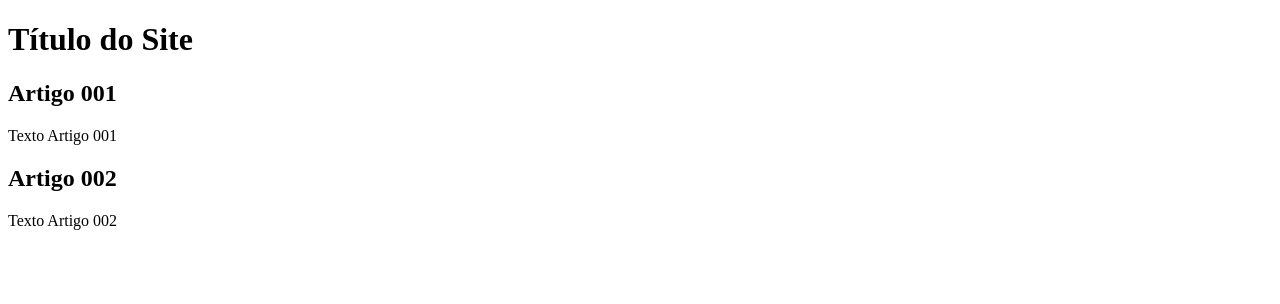
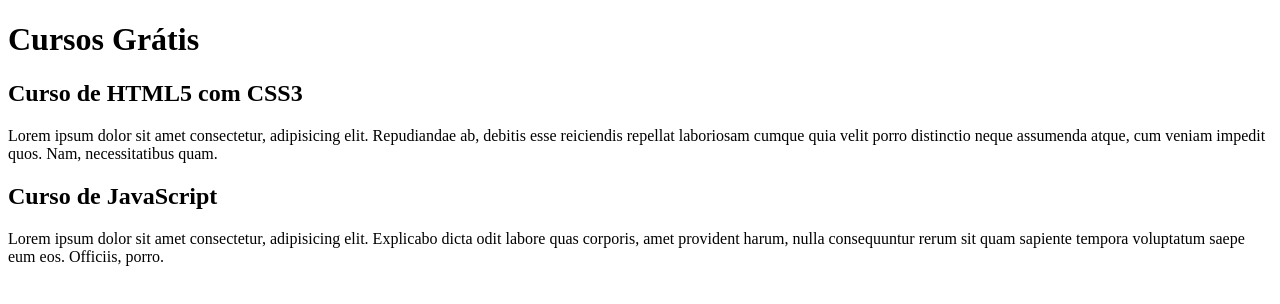
Before and after one commit to WellingtonCst/projeto-site, a plain HTML site: page index.html in a window 1280 px wide. Drawn offline with Linux system fonts and the light colour scheme.

Commit message:
comecei a escrever o conteudo

```diff
--- a/index.html
+++ b/index.html
@@ -8,15 +8,15 @@
 <body>
     <main>
         <header>
-            <h1>Título do Site</h1>
+            <h1>Cursos Grátis</h1>
         </header>
         <article>
-            <h2>Artigo 001</h2>
-            <p>Texto Artigo 001</p>
+            <h2>Curso de HTML5 com CSS3</h2>
+            <p>Lorem ipsum dolor sit amet consectetur, adipisicing elit. Repudiandae ab, debitis esse reiciendis repellat laboriosam cumque quia velit porro distinctio neque assumenda atque, cum veniam impedit quos. Nam, necessitatibus quam.</p>
         </article>
         <article>
-            <h2>Artigo 002</h2>
-            <p>Texto Artigo 002</p>
+            <h2>Curso de JavaScript</h2>
+            <p>Lorem ipsum dolor sit amet consectetur, adipisicing elit. Explicabo dicta odit labore quas corporis, amet provident harum, nulla consequuntur rerum sit quam sapiente tempora voluptatum saepe eum eos. Officiis, porro.</p>
         </article>
     </main>
 </body>
```
